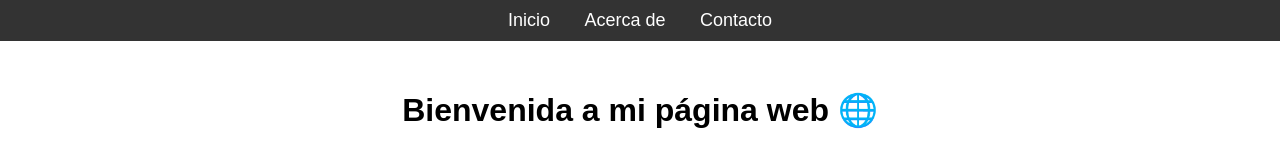
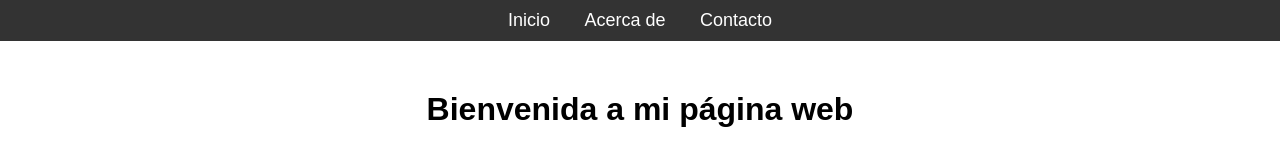
Before and after one commit to ESTRADA2008/CECYTEM-MI-EXPERIENCIA-ESCOLAR-PUEDE-MEJORAR-LA-TUYA., a plain HTML site: page index.html in a window 1280 px wide. Drawn offline with Linux system fonts and the light colour scheme.

Commit message:
Update index.html

```diff
--- a/index.html
+++ b/index.html
@@ -41,7 +41,7 @@
   <a href="contact.html">Contacto</a>
 </nav>
 
-<h1>Bienvenida a mi página web 🌐</h1>
+<h1>Bienvenida a mi página web </h1>
 
 </body>
 </html>
```
